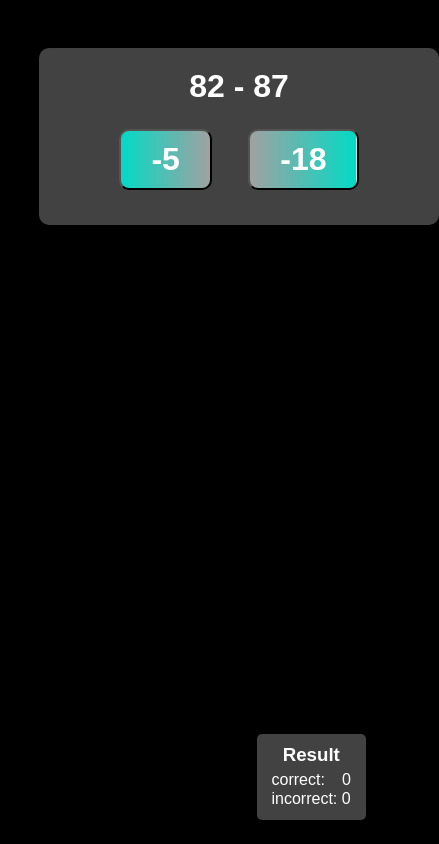
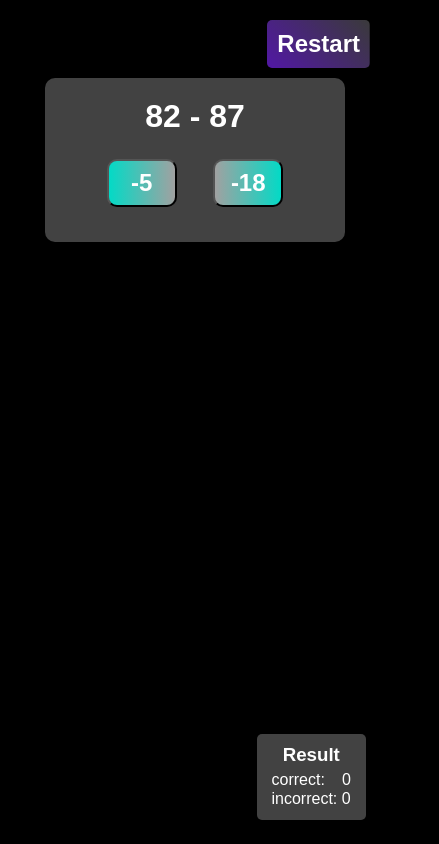
Before and after one commit to Nozim99/random-arifmetik-misol-2, a plain HTML site: page index.html in a window 390 px wide. Shown: the whole page, 439 px wide, since content can reach past the window. Drawn offline with Linux system fonts and the light colour scheme.

Commit message:
responsiv bo'ldi

```diff
--- a/index.html
+++ b/index.html
@@ -2,6 +2,7 @@
 <html lang="en">
 
 <head>
+    <meta name="author" content="Makhpiraliyev Nazimjon">
     <meta charset="UTF-8">
     <meta http-equiv="X-UA-Compatible" content="IE=edge">
     <meta name="viewport" content="width=device-width, initial-scale=1.0">
@@ -27,6 +28,7 @@
         <p>correct: <span id="correct">0</span></p>
         <p>incorrect: <span id="incorrect">0</span></p>
     </div>
+    <div class="restart"><h2>Restart</h2></div>
 
 
 
--- a/script.js
+++ b/script.js
@@ -2,6 +2,8 @@ const mainBox = document.querySelector(".main__box")
 let item = 0;
 let truePoint = 0;
 let falsePoint = 0;
+
+document.querySelector('.restart').addEventListener('click', ()=>location.reload())
 
 function createQuestion(){
     item++
@@ -12,15 +14,15 @@ function createQuestion(){
         newDiv.classList.remove("d-none")
         newDiv.classList.add("box__scale")
     }, 700);
-    let num = -175
+    let num = 0
 
     const interval = setInterval(() => {
-        num+=5
-        scroll(mainBox.scrollHeight-400,mainBox.scrollHeight-400)
-        if (num > 0) {
+        num+=10
+        window.scrollTo(0, mainBox.clientHeight - 800)
+        if(num >= 1000){
             clearInterval(interval)
         }
-    }, 20);
+    }, 10);
 
     const positive = Math.round(Math.random())
     const num1 = Math.round(Math.random()*10) + Math.round(Math.random()*10)*10
--- a/style.css
+++ b/style.css
@@ -32,6 +32,7 @@ body {
   background-size: 200%;
   transition: background-position 400ms ease-out;
   transition: box-shadow 200ms;
+  cursor: pointer;
 }
 .answer1 {
   background-image: linear-gradient(
@@ -83,10 +84,11 @@ body {
   animation: boxScale 400ms ease-out forwards;
 }
 @keyframes boxScale {
-  from {
+  0%{transform: scale(0)}
+  30% {
     transform: scale(0.6);
   }
-  to {
+  100% {
     transform: scale(1);
   }
 }
@@ -140,3 +142,40 @@ body {
 #correct{
   margin-left: .8rem;
 }
+.restart{
+  background-image: linear-gradient(45deg, #6200EE, rgba(255, 255, 255, 0.226));
+  background-size: 200%;
+  background-position: right;
+  border-radius: 5px;
+  padding: 10px;
+  position: fixed;
+  top: 0;
+  right: 0;
+  margin: 20px;
+  transition: background-position 300ms;
+  cursor: pointer;
+}
+.restart:hover{
+  background-position: left;
+  box-shadow: 0 0 10px #c69dff;
+}
+.restart:active{
+  box-shadow: 0 0 20px #c69dff;
+}
+@media (max-width: 425px) {
+  .container{
+    width: 90%;
+  }
+  .question__box{
+    width: 300px;
+  }
+  .answer1, .answer2{
+    text-align: center;
+    font-size: 1.5rem;
+    padding: 8px 0;
+    width: 70px;
+  }
+  .main__box{
+    margin-top: 30px;
+  }
+}
```
